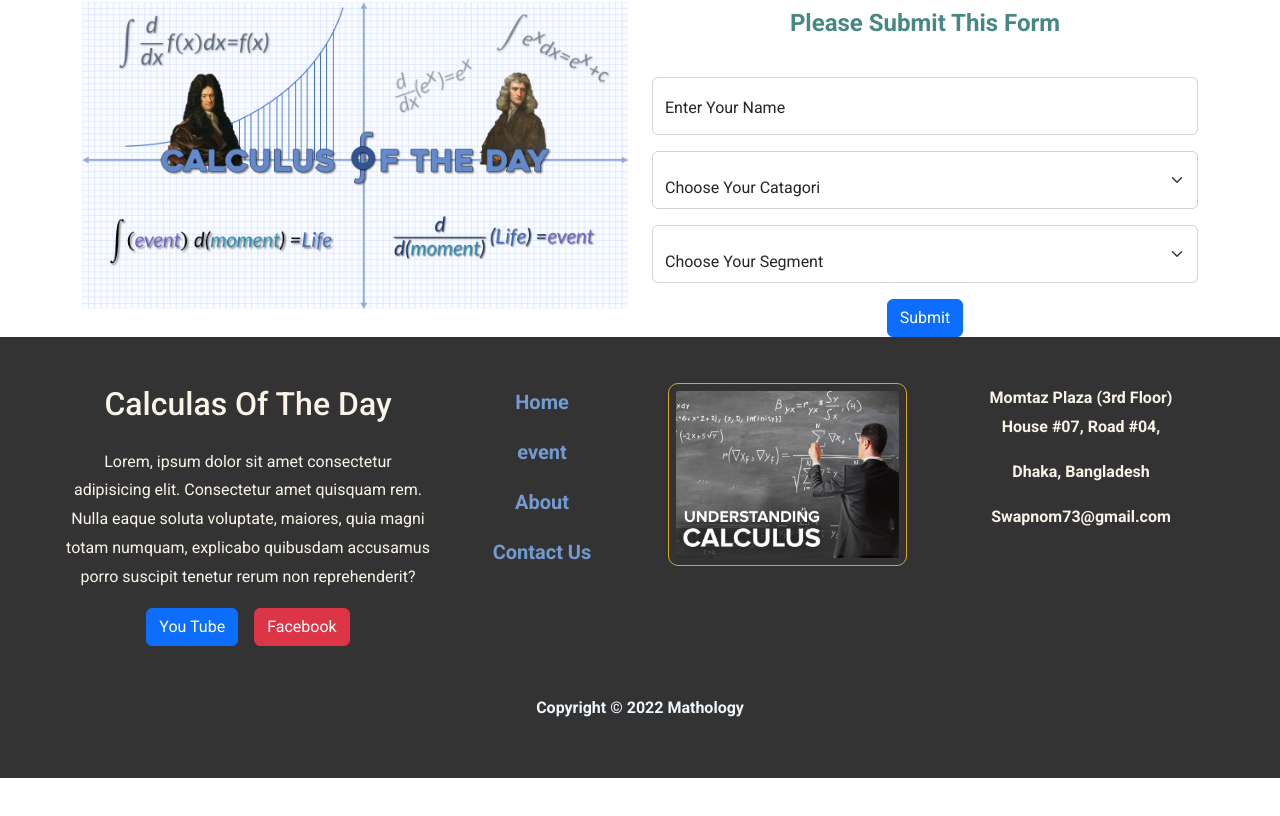
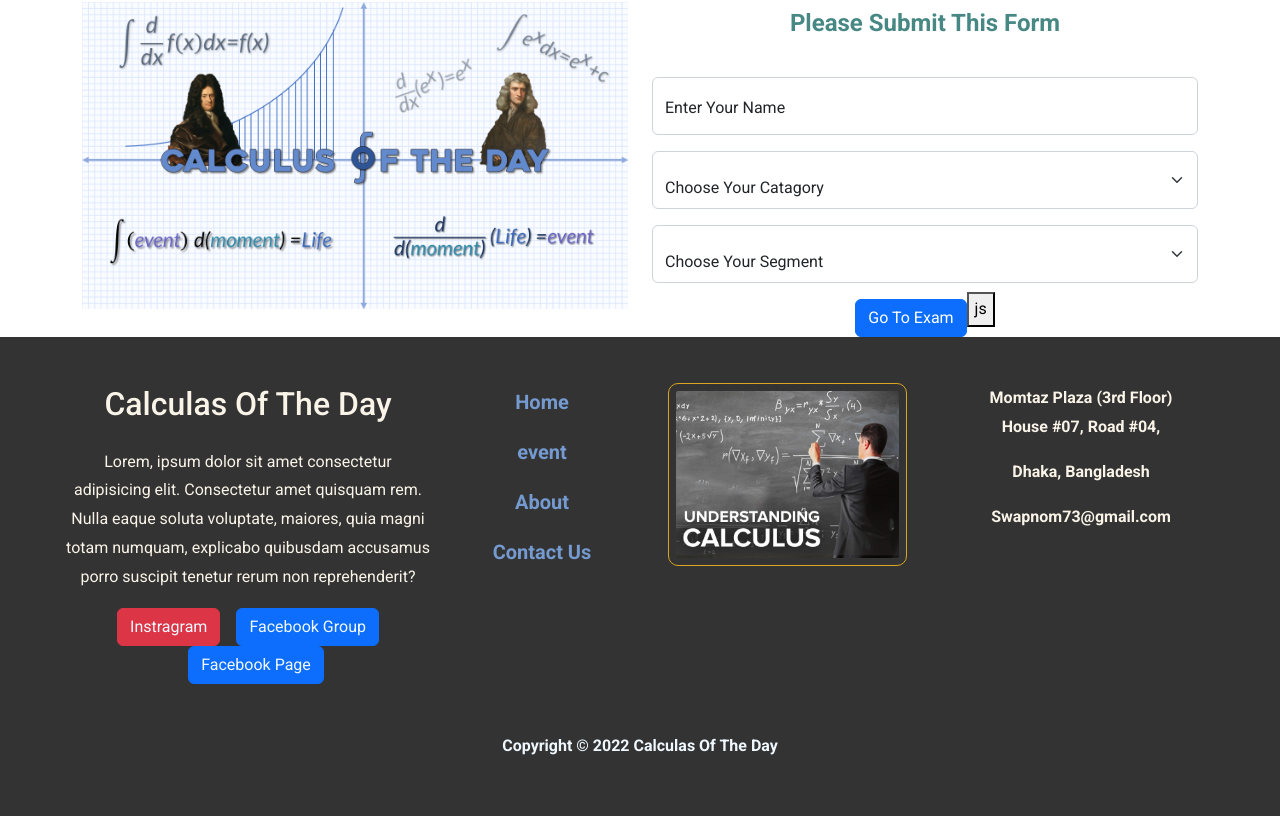
Before and after one commit to Swapno5896/Mathology, a React (Create React App) app: page / in a window 1280 px wide. Shown: the part 822-1638 px from the top of the page. Before the commit the page ends 1600 px from the top, so only its background shows below. Built offline with nearby package versions, Linux system fonts and the light colour scheme; the HTML template or start-up script is replaced by a standard one.

Commit message:
sending data and time difference done

```diff
--- a/package.json
+++ b/package.json
@@ -10,6 +10,7 @@
     "react-dom": "^18.2.0",
     "react-router-dom": "^6.4.1",
     "react-scripts": "5.0.1",
+    "sheetdb-node": "^0.0.12",
     "web-vitals": "^2.1.4"
   },
   "scripts": {
--- a/src/Components/CataGori/CataGori.js
+++ b/src/Components/CataGori/CataGori.js
@@ -1,4 +1,5 @@
 import React, { useState } from 'react';
+import { selectFormLik, time_difference } from '../../utility/utility';
 import './CataGori.css'
 const CataGori = () => {
     const [catagori, setCatagori] = useState({});
@@ -8,44 +9,25 @@ const CataGori = () => {
     }
     const handelSubmit = () => {
         console.log(catagori);
-        if (catagori.catagori == 'Junior') {
-            if (catagori.segment == 'mean-contest') {
-                console.log('junior and mean');
-            } else if (catagori.segment == 'integration') {
-                console.log('junior and integration');
-            }
-            else if (catagori.segment == 'differentiation') {
-                console.log('junior and differentiation');
-            }
-            else if (catagori.segment == 'math-olympiad') {
-                console.log('junior and math-olympiad');
-            }
-            else {
+        // according to form info give specific link
+        const link = selectFormLik(catagori)
+        console.log(`your link is ${link}`);
 
-                console.log('junior application-of-calculu');
-            }
-        }
-        else {
-            if (catagori.segment == 'mean-contest') {
-                console.log('senior and mean');
-            } else if (catagori.segment == 'integration') {
-                console.log('senior and integration');
-            }
-            else if (catagori.segment == 'differentiation') {
-                console.log('senior and differentiation');
-            }
-            else if (catagori.segment == 'math-olympiad') {
-                console.log('senior and math-olympiad');
-            }
-            else {
+    }
 
-                console.log('senior application-of-calculu');
-            }
-        }
+    const click = () => {
+        const current = new Date();
+        setTimeout(() => {
+            const current2 = new Date();
+            const minuit = time_difference(current, current2)
+            console.log(minuit);
+            // const secondTime = current2.getTime() - current.getTime()
+            // console.log(secondTime / (1000 * 60));
+
+        }, 60000);
+
     }
-    // const redirectToCatagori =()=>{
 
-    // }
     return (
         <div className='container'>
             <h3 className='text-center mt-5 mb-5 catagori-welcome'>Welcome To CALCHUNT 1.0</h3>
@@ -61,9 +43,9 @@ const CataGori = () => {
                     </div>
                     <div class="form-floating" >
                         <select onChange={handelChange} class="form-select" id="catagori">
-                            <option selected>Choose Your Catagori</option>
+                            <option selected>Choose Your Catagory</option>
                             <option name='a' value="Junior" >Junior</option>
-                            <option name='b' value="Serion">Serion</option>
+                            <option name='b' value="Serion">Senior</option>
                         </select>
                     </div>
                     <div class="form-floating mt-3">
@@ -76,7 +58,8 @@ const CataGori = () => {
                             <option value="application-of-calculu">Application Of Calculu  </option>
                         </select>
                     </div>
-                    <button onClick={handelSubmit} type="submit" class="btn btn-primary mt-3">Submit</button>
+                    <button onClick={handelSubmit} type="submit" class="btn btn-primary mt-3">Go To Exam</button>
+                    <button onClick={click}>js</button>
                 </div>
             </div>
         </div>
--- a/src/Components/Footer/Footer.css
+++ b/src/Components/Footer/Footer.css
@@ -39,3 +39,9 @@
 .footer-location p {
     font-weight: 600;
 }
+
+.f-btn a {
+    text-decoration: none;
+    color: aliceblue;
+    font-size: 16px;
+}
--- a/src/Components/Footer/Footer.js
+++ b/src/Components/Footer/Footer.js
@@ -8,9 +8,15 @@ const Footer = () => {
                 <div className="col-md-4 footer-aurpon-container">
                     <h2>Calculas Of The Day</h2>
                     <p className='pt-3'>Lorem, ipsum dolor sit amet consectetur adipisicing elit. Consectetur amet quisquam rem. Nulla eaque soluta voluptate, maiores, quia magni totam numquam, explicabo quibusdam accusamus porro suscipit tenetur rerum non reprehenderit?</p>
-
-                    <button className='btn btn-primary f-btn'>You Tube</button>
-                    <button className='btn btn-danger ms-3  f-btn'>Facebook</button>
+                    <button className='btn btn-danger f-btn'>
+                        <a href="https://instagram.com/calculusoftheday?igshid=NzNkNDdiOGI=">Instragram</a>
+                    </button>
+                    <button className='btn btn-primary ms-3  f-btn'>
+                        <a href="https://www.facebook.com/groups/mathology">Facebook Group</a>
+                    </button>
+                    <button className='btn btn-primary ms-3  f-btn'>
+                        <a href="https://www.facebook.com/calculusoftheday">Facebook Page</a>
+                    </button>
                 </div>
                 <div className="col-md-2 footer-links">
                     <Link to='/'>Home</Link>
@@ -27,8 +33,7 @@ const Footer = () => {
                     <p>Swapnom73@gmail.com</p>
                 </div>
             </div>
-            <p className="pt-5 text-center fw-semibold">Copyright © 2022 Mathology</p>
-
+            <p className="pt-5 text-center fw-semibold">Copyright © 2022 Calculas Of The Day</p>
         </div>
     );
 };
--- /dev/null
+++ b/src/Pages/Event/Event.css
@@ -0,0 +1,20 @@
+#iframe-container {
+    position: relative;
+    overflow: hidden;
+    padding-top: 56.25%;
+    border: 3px solid red;
+}
+
+#iframe-container iframe {
+    position: absolute;
+    top: 0;
+    left: 0;
+    width: 100%;
+    height: 100%;
+}
+
+@media only screen and (max-width: 1365px) {
+    #iframe-container {
+        height: 610px;
+    }
+}
--- a/src/Pages/Event/Event.js
+++ b/src/Pages/Event/Event.js
@@ -1,9 +1,34 @@
-import React from 'react';
+import React, { useEffect } from 'react';
+import './Event.css'
+const Event = () => {
+    const sheetdb = require("sheetdb-node");
+    const client = sheetdb({ address: 'c1dje3yxjvn5v' });
 
-const Event = () => {
+
+
+    useEffect(() => {
+        // client.create({ email: "William", starting_time: 25, ending_time: 30 })
+        //     .then(function (data) {
+        //         console.log(data);
+        //     }, function (err) {
+        //         console.log(err);
+        //     });
+
+
+    }, [])
     return (
         <div>
-            <h2>event</h2>
+            <h2 className='mb-5'>Welcom To Mathalogy</h2>
+            <div id="iframe-container">
+                <iframe
+                    title='unique_title'
+                    src="https://docs.google.com/forms/d/e/1FAIpQLSeb3W3T2gme6EISCQSuhGhFCbRaN0YwjFHIMMeHuMbpm3VXSA/viewform?embedded=true"
+                    frameborder="0"
+                    marginheight="0"
+                    marginwidth="0"
+                >Loading…</iframe
+                >
+            </div>
         </div>
     );
 };
--- /dev/null
+++ b/src/utility/utility.js
@@ -0,0 +1,42 @@
+const time_difference = (time1, time2) => {
+    const secondTime = time2 - time1
+    return (secondTime / (1000 * 60));
+}
+
+const selectFormLik = (catagori) => {
+    if (catagori.catagori == 'Junior') {
+        if (catagori.segment == 'mean-contest') {
+            return ('junior and mean');
+        } else if (catagori.segment == 'integration') {
+            return ('junior and integration');
+        }
+        else if (catagori.segment == 'differentiation') {
+            return ('junior and differentiation');
+        }
+        else if (catagori.segment == 'math-olympiad') {
+            return ('junior and math-olympiad');
+        }
+        else {
+
+            return ('junior application-of-calculu');
+        }
+    }
+    else {
+        if (catagori.segment == 'mean-contest') {
+            return ('senior and mean');
+        } else if (catagori.segment == 'integration') {
+            return ('senior and integration');
+        }
+        else if (catagori.segment == 'differentiation') {
+            return ('senior and differentiation');
+        }
+        else if (catagori.segment == 'math-olympiad') {
+            return ('senior and math-olympiad');
+        }
+        else {
+
+            return ('senior application-of-calculu');
+        }
+    }
+}
+export { time_difference, selectFormLik }
```
Also changed, not shown: 1 other file (tests, documents, lock files or other folders).
